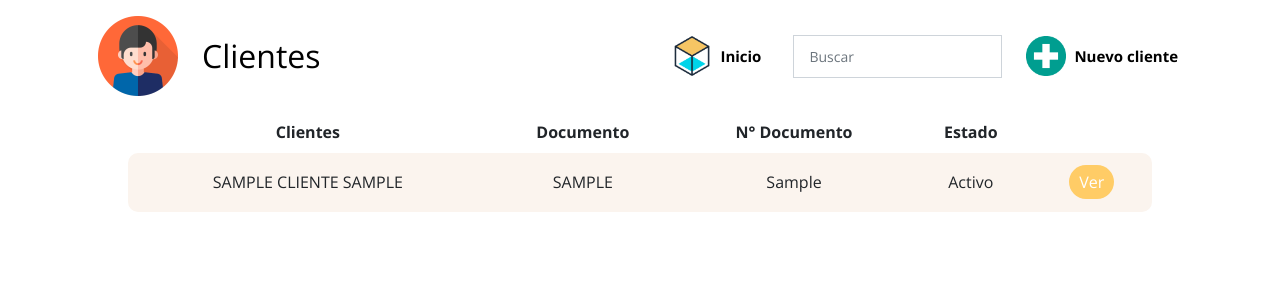
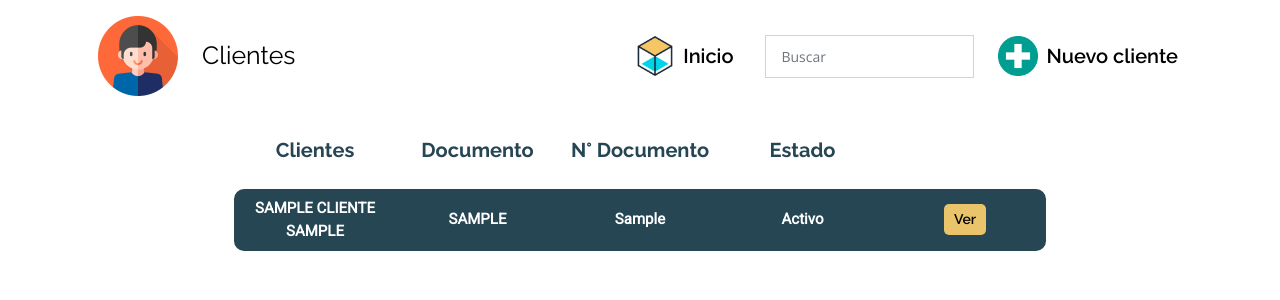
Before and after one commit to dortizv/devuelvepe, a PHP site: page /clientes.php in a window 1280 px wide. Shown: the top 300 px of the page. Run offline with PHP 8.4, Linux system fonts and the light colour scheme; the visitor is signed in with stand-in values (Sample User, id 1); tables that the repository leaves empty or names only in its code hold one stand-in row (values such as "Sample post").

Commit message:
vista clientes listo

```diff
--- a/clientes.php
+++ b/clientes.php
@@ -9,7 +9,7 @@ if (isset($_SESSION['nombreUsuario']) && $_SESSION['idUsuario']){
 
     $db = connect_db();
 
-    $sql = "SELECT prestamo.idCliente, cliente.nombre, cliente.apellido, cliente.tipodocumento, cliente.documento
+    $sql = "SELECT DISTINCT prestamo.idCliente, cliente.nombre, cliente.apellido, cliente.tipodocumento, cliente.documento
             FROM cliente
             INNER JOIN prestamo ON prestamo.idCliente = cliente.id
             INNER JOIN cobrador ON cobrador.id = prestamo.idCobrador
@@ -50,26 +50,85 @@ if (isset($_SESSION['nombreUsuario']) && $_SESSION['idUsuario']){
         <link href="./assets/css/popups.css" rel="stylesheet">
         <script src="./assets/js/popup.js"></script>
 
+        <!--FUENTES-->
+        <link href='https://fonts.googleapis.com/css?family=Roboto' rel='stylesheet'>
+        <link href='https://fonts.googleapis.com/css?family=Raleway' rel='stylesheet'>
+
+
     </head>
-    <body style="min-width: 560px">
+    <body style="min-width: 770px">
+
+        <!-- nuevo cliente -->
+        <div class="struct" id="nuevopres">
+            <div class="prompt">
+                <div style="text-align: end; margin: 0px 16px" onclick="closeDiv()">
+                    <svg style="width: 15px; position: absolute; align" xmlns="http://www.w3.org/2000/svg" xmlns:xlink="http://www.w3.org/1999/xlink" x="0px" y="0px" viewBox="0 0 1000 1000" enable-background="new 0 0 1000 1000" xml:space="preserve">
+                    <g><path d="M498.9,615.4c-2.5,3.4-3.7,5.6-5.4,7.3c-113.6,113.7-227.2,227.3-340.9,341c-24.4,24.4-53.5,32.4-86.4,21.7c-58-18.9-75.3-92.4-32-136C95.1,788,156.5,727,217.7,665.8c53.3-53.3,106.6-106.6,159.9-159.9c1.6-1.6,3-3.2,6-6.4c-2.7-1.9-5.5-3.4-7.6-5.5c-112.4-112.3-224.8-224.7-337.1-337C7.2,125.3,3.7,79.4,30.2,46.1c30.7-38.5,86.1-41.8,121.9-6.9c26.1,25.5,51.7,51.5,77.5,77.3c87.9,87.8,175.7,175.7,263.5,263.6c1.6,1.6,2.5,3.7,4,5.9c2.9-2.8,4.5-4.3,6.1-5.8C618.3,265.1,733.4,150,848.5,35C888.5-4.9,953.1,4.1,980,53.1c17.6,32,11.8,71.2-14.8,98c-31.4,31.6-63,63.1-94.6,94.6c-83.7,83.7-167.4,167.4-251.1,251.1c-1.4,1.4-2.8,2.9-5.8,6.1c4.4,3.7,9.1,7,13,10.9c111,110.9,221.9,221.8,332.8,332.8c28.6,28.6,33.4,69.4,12.7,102.5c-27.9,44.6-89.3,51.5-127.2,13.9c-47.6-47.2-94.9-94.8-142.4-142.3c-65.9-65.9-131.8-131.8-197.7-197.8C503.2,621.2,501.8,619.1,498.9,615.4z"/></g>
+                    </svg>
+                </div>
+
+                <p style="margin-top: ; font-weight: 600; font-family: Raleway; font-size: 28px; text-align: center">Nuevo cliente</p>
+                <div class="container">
+                    <div class="row p-0 m-0">
+                        <div class="col-6 mb-3">
+                            <label for="nombre" style="font-family: Raleway; font-weight: 600; font-size: 16px">Ingrear nombre:</label>
+                            <input type="text" class="form-control" id="nombre" name="nombre" style="font-family: Raleway; font-weight: 600; font-size: 16px">
+                        </div>
+                        <div class="col-6 mb-3">
+                            <label for="apellido" style="font-family: Raleway; font-weight: 600; font-size: 16px">Ingrear apellido:</label>
+                            <input type="text" class="form-control" id="apellido" name="apellido" style="font-family: Raleway; font-weight: 600; font-size: 16px">
+                        </div>
+                    </div>
+
+                    <div class="row p-0 m-0 align-content-center justify-content-center">
+                        <div class="col-7 mb-3">
+                            <label for="documento" style="font-family: Raleway; font-weight: 600; font-size: 16px">Ingrear documento de identidad:</label>
+                            <input type="text" class="form-control" id="documento" name="documento" style="font-family: Raleway; font-weight: 600; font-size: 16px">
+                        </div>
+                        <div class="col-5 mb-3">
+                            <label for="tipododumento" style="font-family: Raleway; font-weight: 600; font-size: 16px">Tipo de documento</label>
+                            <div class="form-check custom-radio px-0">
+                                <input type="radio" name="tipodocumento" value="dni" id="dni" required> DNI
+                                <input type="radio" name="tipodocumento" value="carnetext" id="carnetext" required> Carnet Extranjería
+                            </div>
+                        </div>
+                        <div class="row p-0 m-0">
+                            <div class="col-6 mb-3">
+                                <label for="direccion" style="font-family: Raleway; font-weight: 600; font-size: 16px">Ingrear dirección:</label>
+                                <input type="text" class="form-control" id="direccion" name="direccion" style="font-family: Raleway; font-weight: 600; font-size: 16px">
+                            </div>
+                            <div class="col-6 mb-3">
+                                <label for="telefeno" style="font-family: Raleway; font-weight: 600; font-size: 16px">Ingresar teléfeno:</label>
+                                <input type="text" class="form-control" id="telefono" name="telefono" style="font-family: Raleway; font-weight: 600; font-size: 16px">
+                            </div>
+                        </div>
+                    </div>
+
+                    <button onclick="closeDiv()" class="mx-1 my-1" style="width: fit-content; padding: 5px 10px; border-radius: 5px; background-color: #2A9D8F; color: white; font-family: Raleway; font-weight: 600; font-size: 14px" type="submit">Aceptar</button>
+                </div>
+
+
+            </div>
+        </div>
+
         <header class="fixed-top d-flex align-items-center header-scrolled" style="background-color: white">
             <div class="container d-flex align-items-center justify-content-between">
                 <div class="logo py-0 d-flex align-items-center" style="font-size: xx-large; color: black">
                     <img class="m-3" src="assets/icons/client.png" width="80px">
-                    <p class="m-0 px-2">Clientes</p>
+                    <p class="m-0 px-2" style="font-size: 25px; font-family: Raleway">Clientes</p>
                 </div>
                 <nav class="navbar" id="navbar">
                     <ul class="row justify-content-center align-items-center contact text-black" style="font-weight: bold">
                         <li class= "col-auto justify-content-center align-items-center d-flex">
                             <img class="col-auto"  src="assets/icons/cube.png" style="height: 40px">
-                            <a href="./main.php" class="col-auto m-0 p-0 px-2 text-black" style="font-weight: bold">Inicio</a>
+                            <a href="./main.php" class="col-auto m-0 p-0 px-2 text-black" style="font-family: Raleway; font-weight: 600; font-size: 20px">Inicio</a>
                         </li>
                         <li class="col-auto php-email-form" style="min-width: 190px">
                             <input type="text" class="form-control" name="buscar" placeholder="Buscar"  required>
                         </li class="col-6">
                         <li onclick="openDiv()" class="col-auto justify-content-center align-items-center d-flex" style="cursor: pointer">
                             <img class="col-auto"  src="assets/icons/add.png" style="height: 40px">
-                            <a class="col-auto m-0 p-0 px-2 text-black" style="font-weight: bold">Nuevo cliente</a>
+                            <a class="col-auto m-0 p-0 px-2 text-black" style="font-family: Raleway; font-weight: 600; font-size: 20px">Nuevo cliente</a>
                         </li>
                     </ul>
                     <i class="bi bi-list mobile-nav-toggle"></i>
@@ -77,59 +136,12 @@ if (isset($_SESSION['nombreUsuario']) && $_SESSION['idUsuario']){
             </div>
         </header>
 
-        <main id="main" class="d-flex align-items-center" style="margin-top: 112px; margin: 112px 10% 5% 10%;">
+        <main id="main" class="d-flex align-items-center justify-content-center" style="margin-top: 112px; margin: 112px 10% 5% 10%;">
 
-            <div class="struct" id="nuevopres">
-                <div class="prompt">
-                    <p>HOLA</p>
-                    <div class="container">
-                        <p>HOLA DE NUEVO</p>
 
-                    <!-- CONSULTAS A LA BASE DE DATOS PARA EXTRAER CLIENTES Y COBRADORES -->
-                    <?php
-                    $opciones_clientes = "SELECT cliente.id, cliente.nombre, cliente.apellido
-                                            FROM cliente
-                                            ORDER BY cliente.nombre ASC";
-                    $result_clientes = $db->query($opciones_clientes);
 
-                    $opciones_cobrador = "SELECT cobrador.id, cobrador.nombre, cobrador.apellido
-                                          FROM cobrador
-                                          WHERE idUsuario = $userId
-                                          ORDER BY cobrador.nombre ASC";
-                    $result_cobradores = $db->query($opciones_cobrador);
-
-                    $list_clientes = '';
-                    $list_cobradores = '';
-
-                    while ($row = $result_clientes->fetch_assoc()) {
-                        $list_clientes .= "<option value='" . $row['id'] . "'>" . $row['nombre'] . ' ' . $row['apellido'] . "</option>";
-                    }
-
-                    while ($row = $result_cobradores->fetch_assoc()) {
-                        $list_cobradores .= "<option value='" . $row['id'] . "'>" . $row['nombre'] . ' ' . $row['apellido'] . "</option>";
-                    }
-                    ?>
-
-                    <label for="cliente">Selecciona un cliente:</label>
-                    <select class="form-control" id="cliente" name="cliente">
-                        <?php echo $list_clientes; ?>
-                    </select>
-
-                    <label for="cobrador">Selecciona un cobrador:</label>
-                    <select class="form-control" id="cobrador" name="cobrador">
-                        <?php echo $list_cobradores; ?>
-                    </select>
-
-                    <!-- FIN DE CONSULTA A BD PARA ELECCIÓN DE CLIENTE Y COBRADOR  -->
-                    </div>
-                    <button onclick="closeDiv()">Cerrar</button>
-
-                    <!-- CREAR UN FORM DEL TIPO POST Y AGREGAR INPUT PARA MONTO, TASA Y CUOTAS-->
-                </div>
-            </div>
-
-            <table class="table" style="border-collapse: separate; border-spacing: 0">
-                <thead class="thead-dark text-center" style="border: transparent">
+            <table class="table" style="table-layout: fixed; border-collapse: separate; border-spacing: 0 15px; max-width: 79.35%; min-width: 646px">
+                <thead class="thead-dark text-center" style="border: transparent; font-family: Raleway; font-size: 20px;font-weight: 600;color: #264653">
                 <tr>
                     <th scope="col">Clientes</th>
                     <th scope="col">Documento</th>
@@ -142,14 +154,14 @@ if (isset($_SESSION['nombreUsuario']) && $_SESSION['idUsuario']){
                 <?php
 
                 while ($row = $result -> fetch_assoc()){
-                    echo "<tr class='text-center' style='background-color: #FBF4EE; border: transparent;'>";
+                    echo "<tr class='text-center' style='color: white ;background-color: #264653; border: transparent;font-family: Roboto;font-weight: 600; font-size: 15px'>";
                     echo "<td>" . strtoupper($row['nombre']) .' '. strtoupper($row['apellido']) . "</td>";
                     echo "<td>" . strtoupper($row['tipodocumento']) . "</td>";
                     echo "<td>" . $row['documento'] . "</td>";
                     echo "<td>Activo</td>"; //FALTA PONER LA LÓGICA PARA DETERMINAR SI ES ACTIVO O NO (Parece que se debe crear un campo en la tabla 'prestamo')
                     echo '<td class="contact">
                             <div class="php-email-form">
-                                <button class="mx-1 my-1" style="width: fit-content; padding: 5px 10px" type="submit">Ver</button>
+                                <button class="mx-1 my-1" style="width: fit-content; padding: 5px 10px; border-radius: 5px; background-color: #E9C46A; color: black; font-family: Raleway; font-weight: 600; font-size: 14px" type="submit">Ver</button>
                             </div>
                           </td>';
                     echo "</tr>";
@@ -157,6 +169,8 @@ if (isset($_SESSION['nombreUsuario']) && $_SESSION['idUsuario']){
 
                 ?>
                 </tbody>
+
+
             </table>
         </main>
 
--- a/forms/lg-register.php
+++ b/forms/lg-register.php
@@ -40,7 +40,7 @@ if($_SERVER["REQUEST_METHOD"] == "POST"){
     // VERIFICAR SI LA INSERCIÓN FUE EXITOSA
     if($stmt->affected_rows > 0){
         // Registro exitoso
-        echo "Registro exitoso";
+        header("Location:./login.php");
     }else{
         // Ocurrió un error al insertar los datos
         echo "Error en el registro: " . $db->error;
--- a/prestamos.php
+++ b/prestamos.php
@@ -12,7 +12,7 @@ if (isset($_SESSION['nombreUsuario']) && $_SESSION['idUsuario']){
     $sql = "SELECT prestamo.idCliente, cliente.nombre, cliente.apellido, prestamo.monto, prestamo.cuotas, prestamo.tasa, prestamo.fecha
                 FROM prestamo
                 INNER JOIN cobrador ON cobrador.id = prestamo.idCobrador
-                INNER JOIN usuario ON usuario.id=cobrador.id
+                INNER JOIN usuario ON usuario.id=cobrador.idUsuario
                 INNER JOIN cliente ON prestamo.idCliente = cliente.id
                 WHERE usuario.id = ?";
 
@@ -295,7 +295,7 @@ if (isset($_SESSION['nombreUsuario']) && $_SESSION['idUsuario']){
                     <th scope="col">Deuda Total</th>
                     <th scope="col">Próximo pago</th>
                     <th scope="col">Tasa (%)</th>
-                    <th scope="col"></th>
+                    <th scope="col" style="width: 21%"></th>
                 </tr>
                 </thead>
                 <tbody class="align-middle justify-content-center">
--- a/register-val/lg-register.php
+++ b/register-val/lg-register.php
@@ -40,7 +40,7 @@ if($_SERVER["REQUEST_METHOD"] == "POST"){
     // VERIFICAR SI LA INSERCIÓN FUE EXITOSA
     if($stmt->affected_rows > 0){
         // Registro exitoso
-        echo "Registro exitoso";
+        header("Location:./../login.php");
     }else{
         // Ocurrió un error al insertar los datos
         echo "Error en el registro: " . $db->error;
```
Also changed, not shown: register.php (+5 -5 lines).
